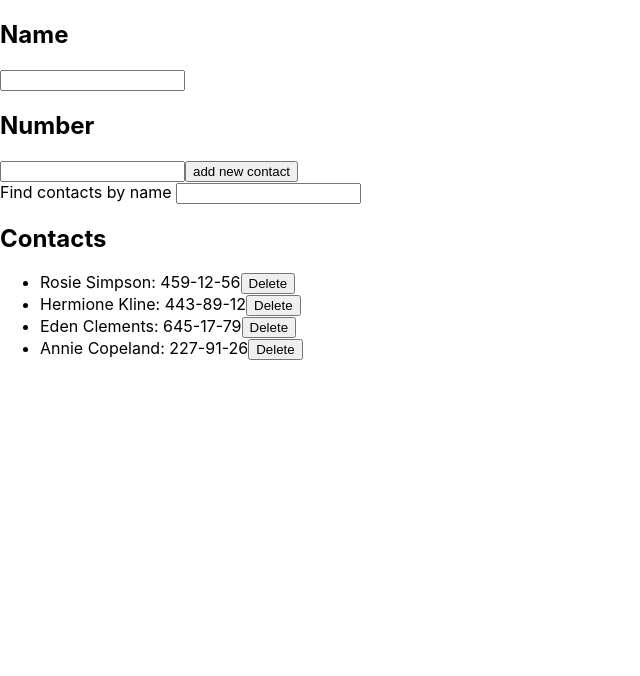
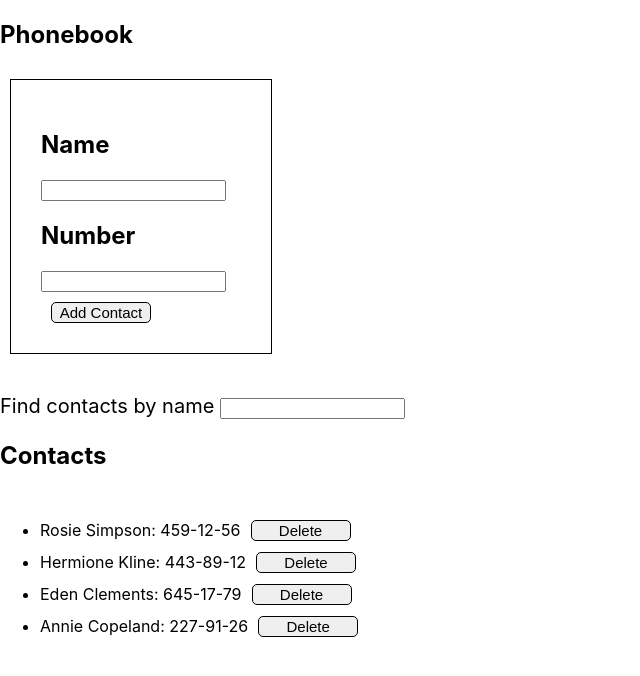
Before and after one commit to PanSerg/goit-react-hw-02-phonebook, a React (Create React App) app: page / in a window 1280 px wide. Shown: the top 676 px of the page, without its empty margins (0-640 px from the left). Built offline with nearby package versions, Linux system fonts and the light colour scheme.

Commit message:
final-step

```diff
--- a/package.json
+++ b/package.json
@@ -4,6 +4,8 @@
   "private": true,
   "homepage": "https://panserg.github.io/goit-react-hw-02-phonebook/",
   "dependencies": {
+    "@emotion/react": "^11.10.6",
+    "@emotion/styled": "^11.10.6",
     "@testing-library/jest-dom": "^5.16.3",
     "@testing-library/react": "^12.1.4",
     "@testing-library/user-event": "^13.5.0",
--- a/src/components/App.jsx
+++ b/src/components/App.jsx
@@ -57,6 +57,7 @@ export class App extends Component {
     const visibleStat = this.filterRender();
     return (
       <div>
+        <h2>Phonebook</h2>
         <ContactForm addContactName={this.addContactName} />
         <Filter onChange={this.filterChange} value={this.state.filter} />
         <Contact dataContact={visibleStat} onDelete={this.onDelete} />
--- a/src/components/ContactForm/contactForm.js
+++ b/src/components/ContactForm/contactForm.js
@@ -1,6 +1,9 @@
 import { Component } from 'react';
 import PropTypes from 'prop-types';
 import { nanoid } from 'nanoid';
+import { StyleForm } from './contactForm.styled';
+import { ButtonsStyle } from 'components/buttonsStyle.styled';
+
 const INITIAL_STATE = {
   name: '',
   number: '',
@@ -36,7 +39,7 @@ export class ContactForm extends Component {
 
   render() {
     return (
-      <form onSubmit={this.handleSubmit}>
+      <StyleForm onSubmit={this.handleSubmit}>
         <label htmlFor={this.nameInputId}>
           <h2>Name</h2>
           <input
@@ -64,12 +67,8 @@ export class ContactForm extends Component {
             id={this.numberInputId}
           />
         </label>
-        <button type="submit">add new contact</button>
-      </form>
+        <ButtonsStyle type="submit">add contact</ButtonsStyle>
+      </StyleForm>
     );
   }
 };
-
-// ContactForm.propTypes = {
-//   addContactName: PropTypes.func.isRequired,
-// };
--- /dev/null
+++ b/src/components/ContactForm/contactForm.styled.jsx
@@ -0,0 +1,14 @@
+import styled from "@emotion/styled";
+
+export const StyleForm = styled.form`
+    display: flex;
+    flex-direction: column;
+    alight-item: center;
+    justify-content: center;
+    border: 1px solid black;
+    padding: 30px;
+    max-width: 200px;
+    margin-top: 30px;
+    margin-left: 10px;
+
+`;
--- a/src/components/Contacts/contacts.js
+++ b/src/components/Contacts/contacts.js
@@ -1,23 +1,25 @@
 import React from "react";
 import PropTypes from 'prop-types';
+import { ContactStyle } from "./contacts.styled";
+import { ButtonsStyle } from "components/buttonsStyle.styled";
 
 export const Contact = ({ dataContact, onDelete }) => {
     return (
-        <div>
+        <ContactStyle>
             <h2>Contacts</h2>
             <ul>
                 {dataContact.map(data => (
                     <li key={data.id}>
                         {data.name}: {data.number}
-                        <button type="button"
+                        <ButtonsStyle type="button"
                             onClick={() => {
                                 onDelete(data.id);
                             }}
-                        >Delete</button>
+                        >Delete</ButtonsStyle>
                     </li>
                 ))}
             </ul>
-        </div>
+        </ContactStyle>
     );
 };
 
--- /dev/null
+++ b/src/components/Contacts/contacts.styled.jsx
@@ -0,0 +1,8 @@
+import styled from "@emotion/styled";
+
+export const ContactStyle = styled.div`
+    display: flex;
+    flex-direction: column;
+    alight-items: centre;
+    line-height: 1.5;
+`;
--- /dev/null
+++ b/src/components/Filter/filter.Styled.jsx
@@ -0,0 +1,7 @@
+import styled from "@emotion/styled";
+
+export const FilterStyle = styled.div`
+    display: flex;
+    margin-top: 40px;
+    font-size: 20px;
+`;
--- a/src/components/Filter/filter.js
+++ b/src/components/Filter/filter.js
@@ -1,15 +1,16 @@
 import React from "react";
 import PropTypes from 'prop-types';
+import { FilterStyle } from "./filter.Styled";
 
 export const Filter = ({ value, onChange }) => {
 
     return (
-      <div>
+      <FilterStyle>
         <label>
           Find contacts by name{' '}
           <input type="text" value={value} onChange={onChange} />
         </label>
-      </div>
+      </FilterStyle>
     );
 };
 
--- /dev/null
+++ b/src/components/buttonsStyle.styled.jsx
@@ -0,0 +1,16 @@
+import styled from "@emotion/styled";
+
+export const ButtonsStyle = styled.button`
+
+    border: 1px solid;
+    margin-left: 10px;
+    font-size: 15px;
+    text-transform: capitalize;
+    margin-top: 10px;
+    border-radius: 5px;
+    width: 100px;
+    :active {
+        // vertical-align: middle;
+        background-color: #497BF7;
+    }
+`;
```
Also changed, not shown: 1 other file (tests, documents, lock files or other folders).
